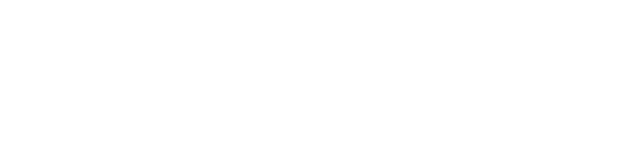
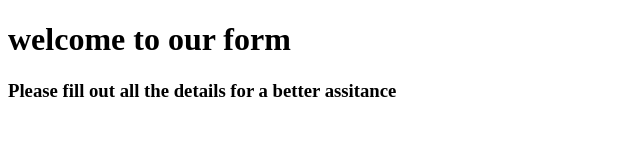
Before and after one commit to Monojitquantam/Monojitquantam.github.io, a plain HTML site: page form validation/index.html in a window 1280 px wide. Shown: the whole page, without its empty margins (0-640 px from the left). Drawn offline with Linux system fonts and the light colour scheme.

Commit message:
change in html

```diff
--- a/form validation/index.html
+++ b/form validation/index.html
@@ -3,11 +3,16 @@
 <head>
     <meta charset="UTF-8">
     <meta name="viewport" content="width=device-width, initial-scale=1.0">
-    <title>Document</title>
+    <title>Form</title>
     <link rel="stylesheet" href="style.css">
     <script src="script.js"></script>
 </head>
 <body>
-
+    <h1>
+        welcome to our form
+    </h1>
+    <h3>
+        Please fill out all the details for a better assitance
+    </h3>
 </body>
 </html>
```
Also changed, not shown: 1 other file.
